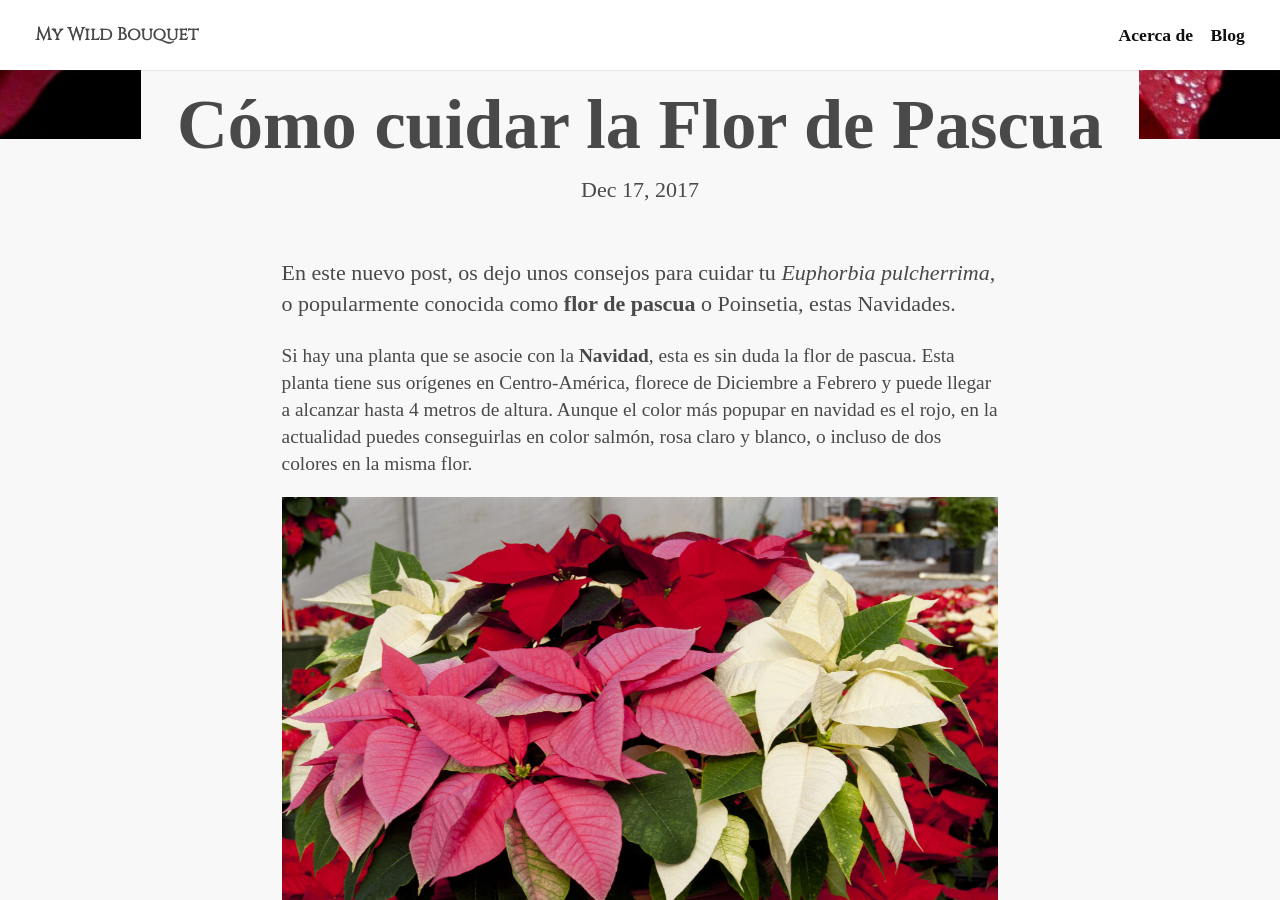
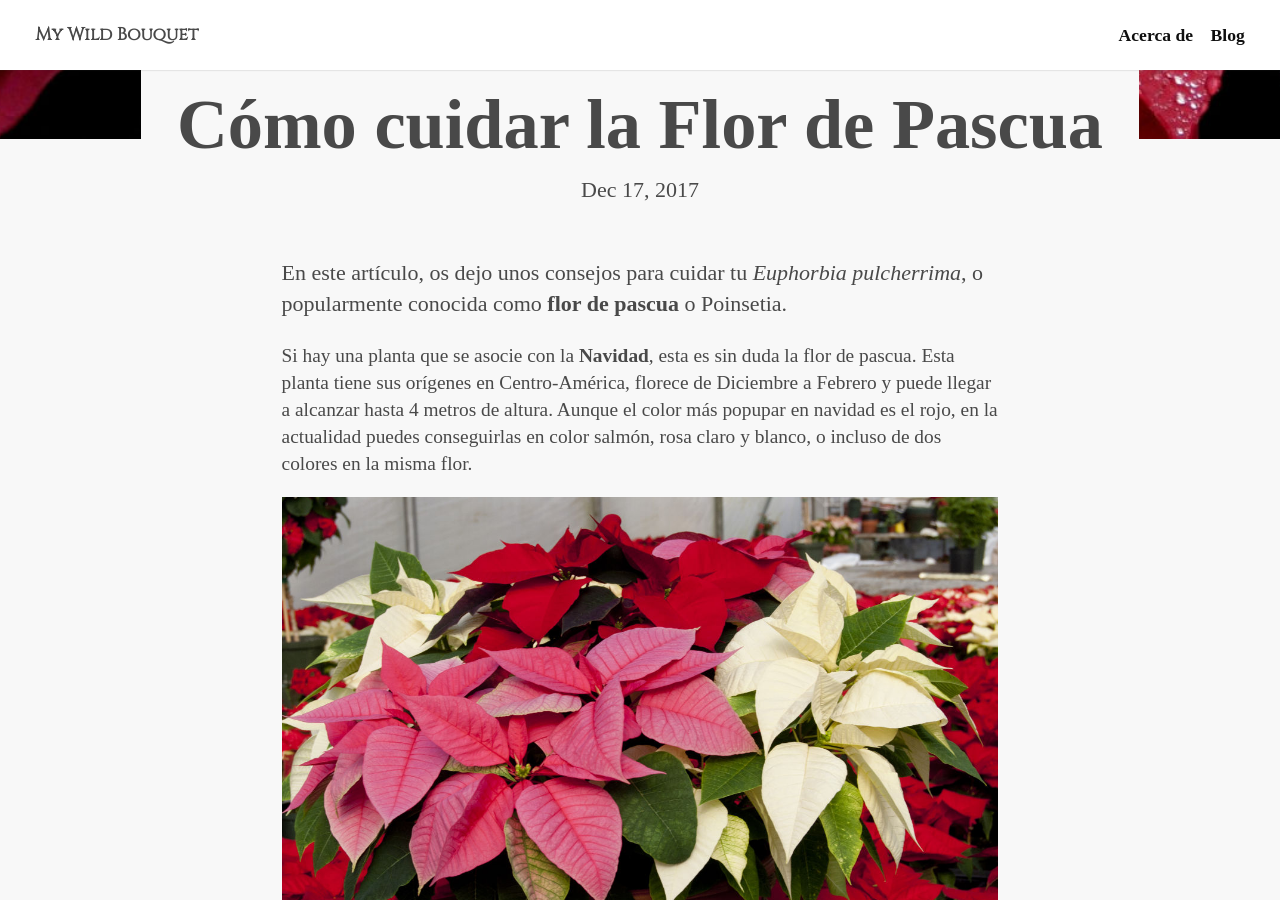
Before and after one commit to keyvanakbary/ramosilvestre.com, a Jekyll site: the page built from src/_posts/2017-12-17-como-cuidar-la-flor-de-pascua.md, in a window 1280 px wide and 900 px high, scrolled down 761 px. Built offline with Jekyll 4.4.1, drawn with Linux system fonts in a browser that asks for light colours; some web fonts are replaced.

Commit message:
Update 2017-12-17-como-cuidar-la-flor-de-pascua.md

```diff
--- a/src/_posts/2017-12-17-como-cuidar-la-flor-de-pascua.md
+++ b/src/_posts/2017-12-17-como-cuidar-la-flor-de-pascua.md
@@ -10,7 +10,7 @@ tags:
   - Navidad
 ---
 
-En este nuevo post, os dejo unos consejos para cuidar tu _Euphorbia pulcherrima_, o popularmente conocida como **flor de pascua** o Poinsetia, estas Navidades.
+En este artículo, os dejo unos consejos para cuidar tu _Euphorbia pulcherrima_, o popularmente conocida como **flor de pascua** o Poinsetia.
 
 Si hay una planta que se asocie con la **Navidad**, esta es sin duda la flor de pascua. Esta planta tiene sus orígenes en Centro-América, florece de Diciembre a Febrero y puede llegar a alcanzar hasta 4 metros de altura.
 Aunque el color más popupar en navidad es el rojo, en la actualidad puedes conseguirlas en color salmón, rosa claro y blanco, o incluso de dos colores en la misma flor.
```
